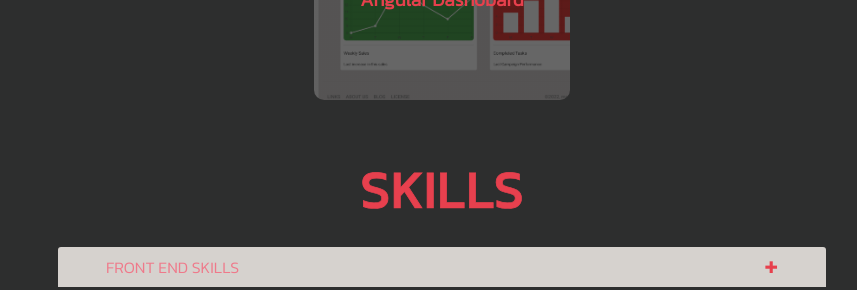
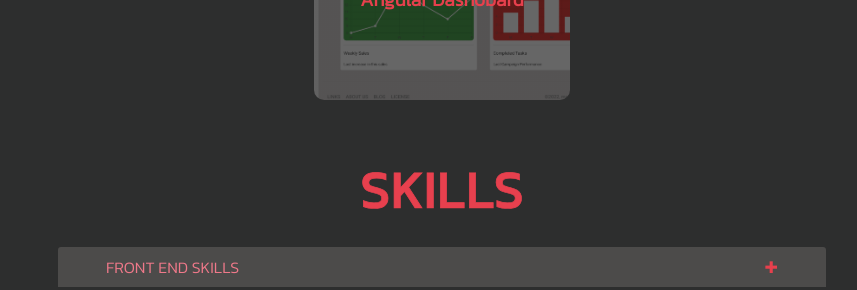
Before and after one commit to SarveshSoman96/Portfolio-work, a plain HTML site: page index.html in a window 1280 px wide. Shown: the part 2038-2328 px from the top of the page, without its empty margins (198-1055 px from the left). Drawn offline with nearby package versions, Linux system fonts and the light colour scheme.

Commit message:
Skill section css changed

```diff
--- a/CSS/style.css
+++ b/CSS/style.css
@@ -370,7 +370,7 @@ body{
     margin: 1.2rem auto;
 }
 .skills .skills-item .skills-item-header{
-    background-color: #d6d2ce;
+    background-color: #4c4b4a;
     padding: 0.5rem 3rem;
     border-radius: 3px 3px 0 0;
     position: relative;
```
